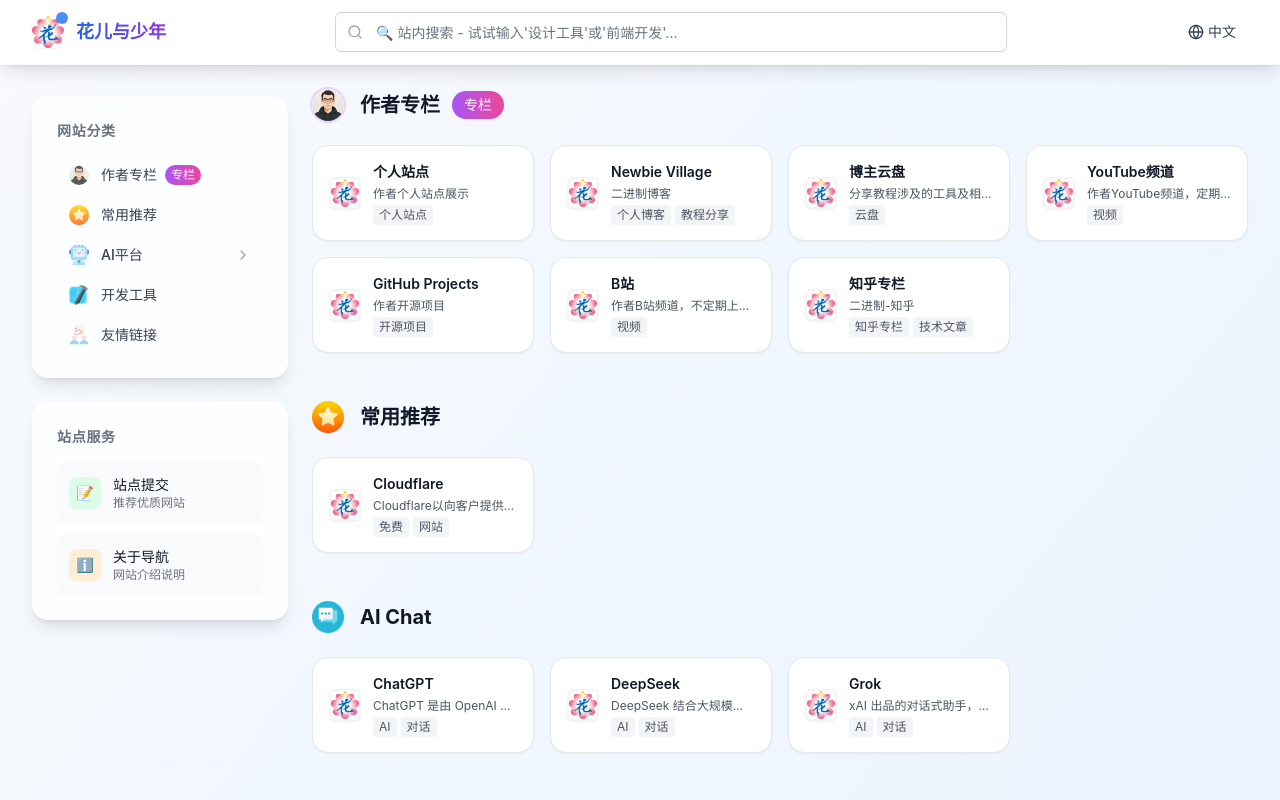
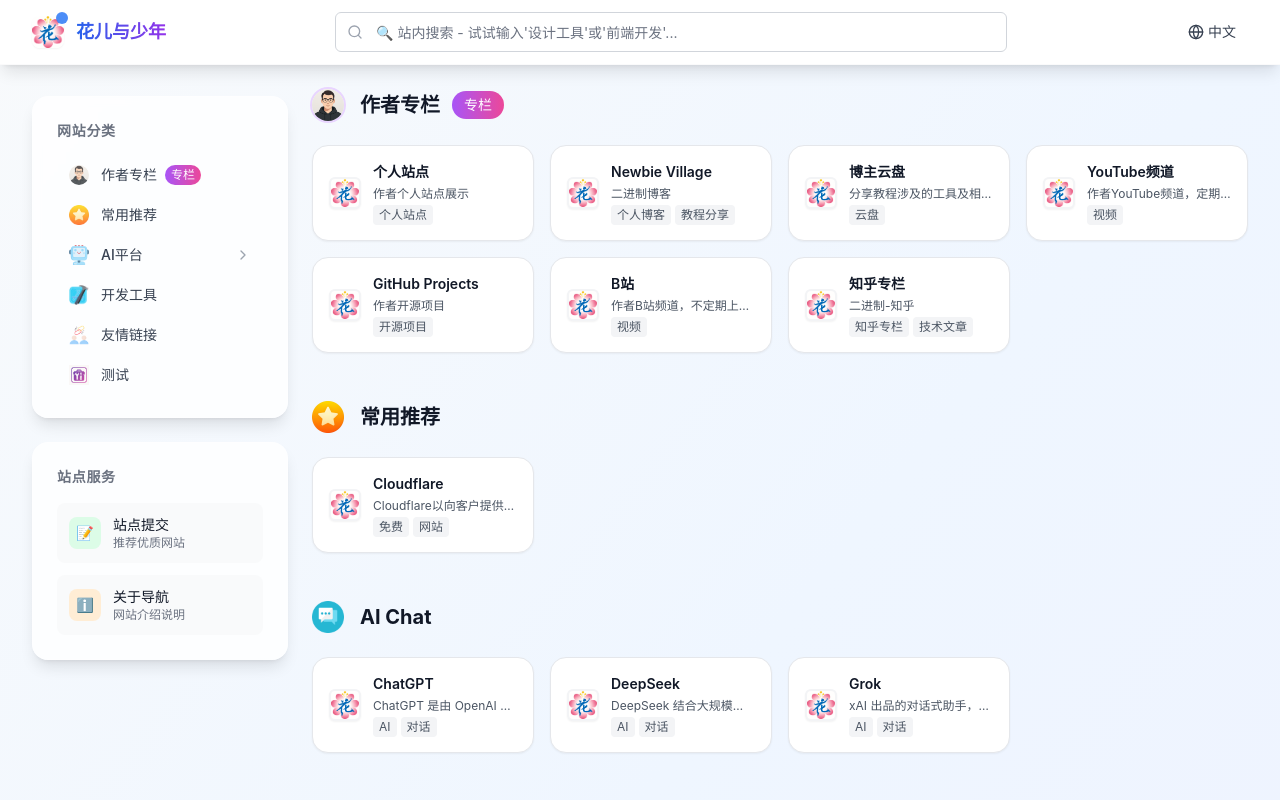
Before and after one commit to jsdzcd/BinNav_Public, a React (Vite) app: page / in a window 1280 px wide. Shown: the top 800 px of the page. Built offline with nearby package versions, Linux system fonts and the light colour scheme.

Commit message:
🔧 Auto-update website config via EdgeOne Functions

```diff
--- a/src/websiteData.js
+++ b/src/websiteData.js
@@ -1,4 +1,4 @@
-// 网站数据 - 通过管理后台更新于 2026/1/20 19:40:00
+// 网站数据 - 通过管理后台更新于 2026/1/20 20:07:16
 
 // 站点配置
 export const siteConfig = {
@@ -323,6 +323,13 @@
     "icon": "/assets/link.png",
     "special": false,
     "subcategories": []
+  },
+  {
+    "id": "category_1768910823088",
+    "name": "测试",
+    "icon": "/assets/tools_icon.png",
+    "special": false,
+    "subcategories": []
   }
 ];
 
```
